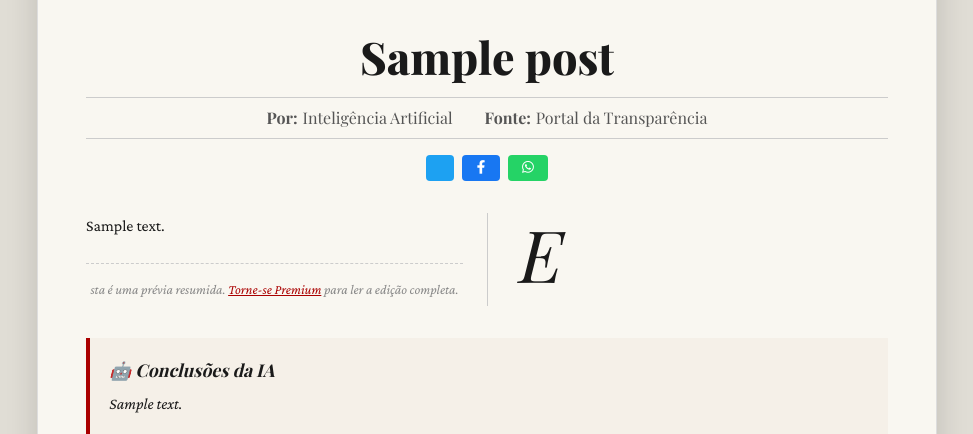
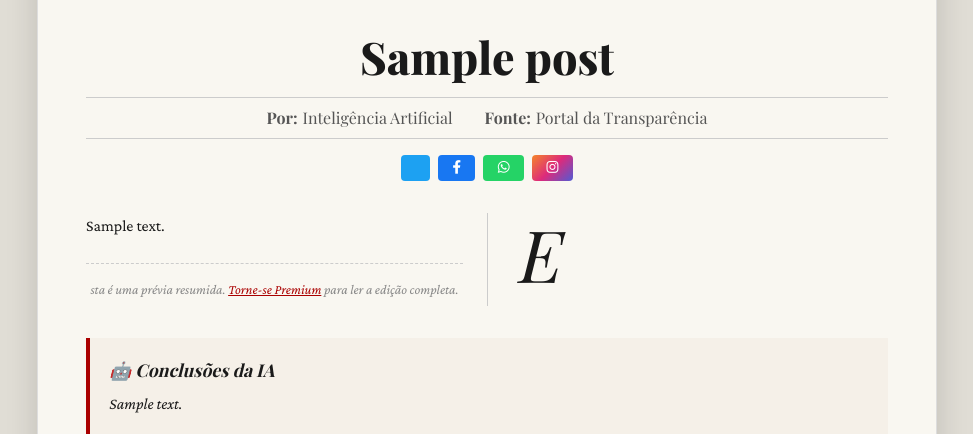
Before and after one commit to matheus-pvds/diarioReduzido, a Flask app: page / in a window 1280 px wide. Shown: the part 252-686 px from the top of the page, without its empty margins (233-1206 px from the left). Run offline with Flask 3, Linux system fonts and the light colour scheme; data comes from the database, SQL or seed files in the repository; tables that the repository leaves empty hold one stand-in row (values such as "Sample post"); data that the repository does not hold is empty; parts of the project's set-up code (start-up, migrations or seed data) failed here and were passed over; some web fonts are replaced.

Commit message:
fix: orphaned close-div breaking layout; add Instagram share button

```diff
--- a/templates/index.html
+++ b/templates/index.html
@@ -328,7 +328,6 @@
                 {% if error %}
                 <p style="color: var(--accent-red); margin-top: 0.5rem; font-size: 0.9rem; font-style: italic; text-align: center;">{{ error }}</p>
                 {% endif %}
-            </div>
             {% endif %}
         </header>
         {% if post %}
@@ -346,6 +345,7 @@
                     <a href="https://twitter.com/intent/tweet?text={{ post.title|urlencode }}&url={{ request.url_root }}share/{{ post.id }}" class="share-btn x" target="_blank" title="Compartilhar no X/Twitter"><i class="fa-brands fa-x-twitter"></i></a>
                     <a href="https://www.facebook.com/sharer/sharer.php?u={{ request.url_root }}share/{{ post.id }}" class="share-btn facebook" target="_blank" title="Compartilhar no Facebook"><i class="fa-brands fa-facebook-f"></i></a>
                     <a href="https://wa.me/?text={{ post.title|urlencode }}%20{{ request.url_root }}share/{{ post.id }}" class="share-btn whatsapp" target="_blank" title="Compartilhar no WhatsApp"><i class="fa-brands fa-whatsapp"></i></a>
+                    <a href="https://www.instagram.com/" class="share-btn instagram" target="_blank" title="Compartilhar no Instagram"><i class="fa-brands fa-instagram"></i></a>
                     {% if user %}
                     <button class="fav-btn {% if post.id in user_fav_ids %}fav-active{% endif %}" data-post-id="{{ post.id }}" title="Favoritar"><i class="fa-solid fa-heart"></i></button>
                     {% endif %}
```
